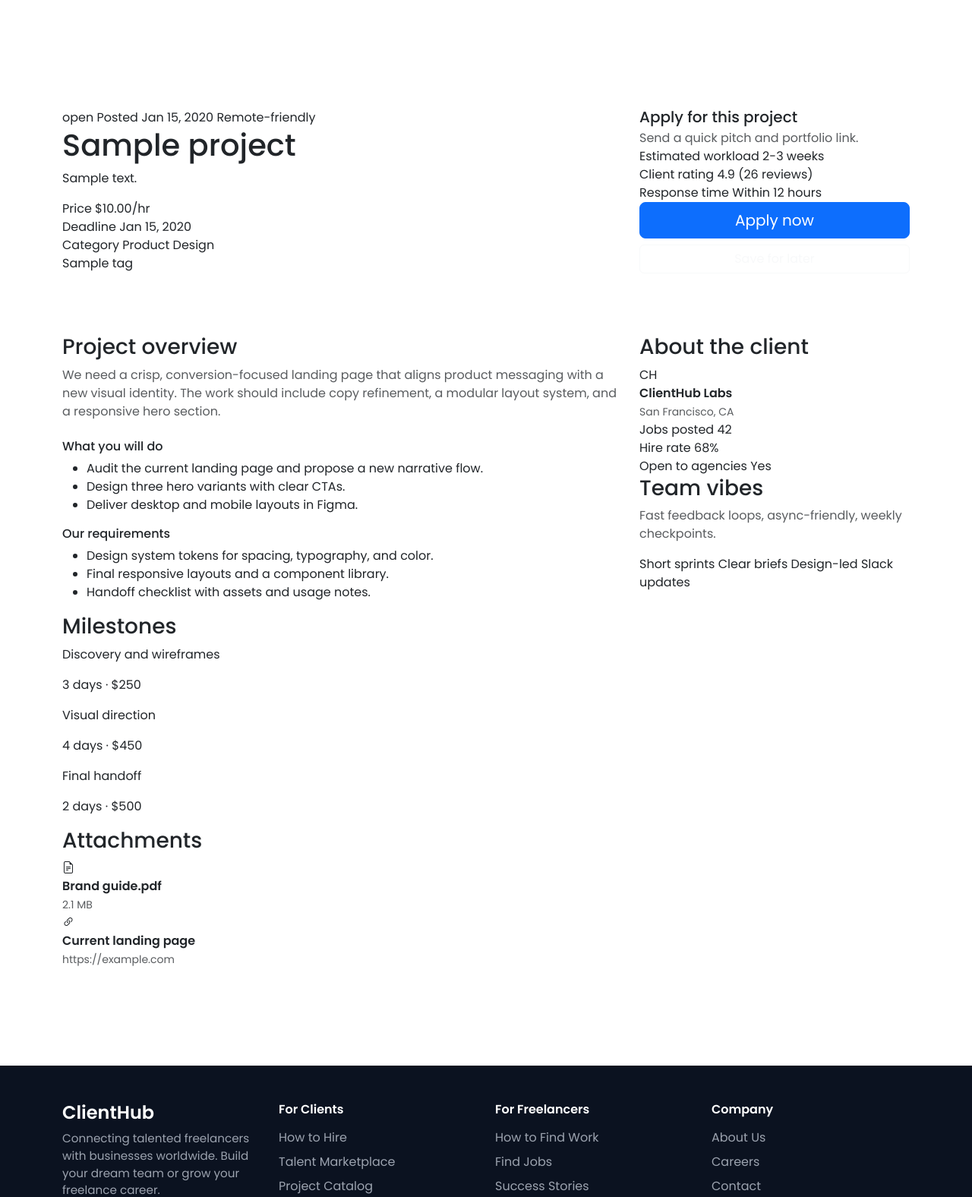
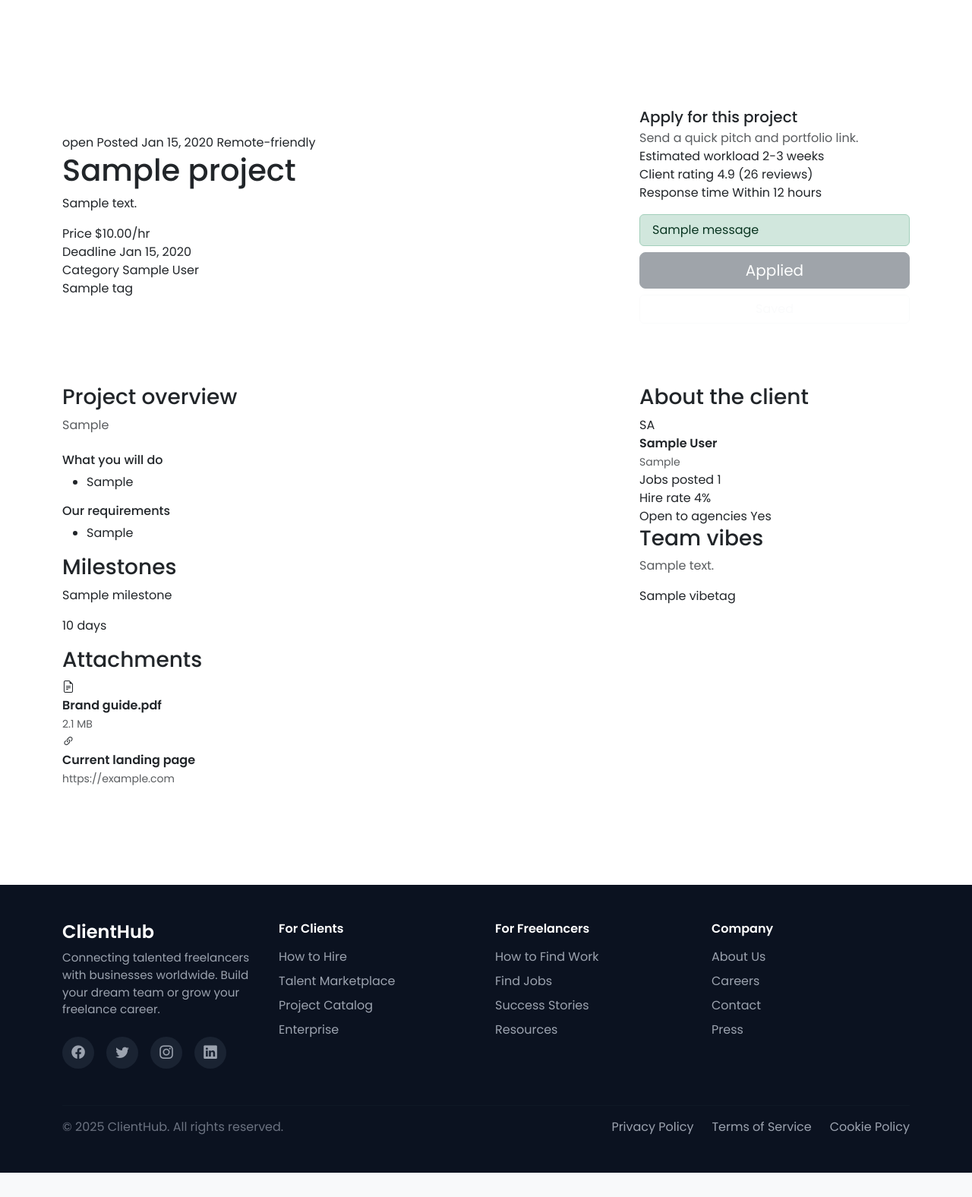
Before and after one commit to Rostyslavv11/client-hub, a Django app: page /projects/project/1 in a window 1280 px wide. Shown: the part 56-1632 px from the top of the page at 76% size. After the commit the page ends 1600 px from the top, so only its background shows below. Run offline with Django 5.2, Linux system fonts and the light colour scheme; a user stored in the database is signed in; tables that the repository leaves empty hold one stand-in row (values such as "Sample post"); one stand-in notice (Sample message) is shown; parts of the project's set-up code (start-up, migrations or seed data) failed here and were passed over.

Commit message:
feat(projects): save/apply flow on project detail

```diff
--- a/projects/urls.py
+++ b/projects/urls.py
@@ -1,10 +1,11 @@
 from django.urls import path
-from projects.views import ProjectsListView, ProjectDetailView
-
+from projects.views import ProjectsListView, ProjectDetailView, ApplicationCreateView, save_project
 
 urlpatterns = [
     path("find-work/", ProjectsListView.as_view(), name="find_work"),
-    path("project/<int:pk>", ProjectDetailView.as_view(), name="project_detail")
+    path("project/<int:pk>", ProjectDetailView.as_view(), name="project_detail"),
+    path("project/<int:pk>/applyl", ApplicationCreateView.as_view(), name="project_appy"),
+    path("project/<int:pk>/save/", save_project, name="project_save"),
 ]
 
 app_name = "projects"
--- a/projects/views.py
+++ b/projects/views.py
@@ -1,7 +1,13 @@
-from django.views.generic import ListView, DetailView
+from django.views.generic import ListView, DetailView, CreateView
 from django.db.models import Q
 from django.contrib.auth.mixins import LoginRequiredMixin
-from projects.models import Project, Tags
+from django.contrib import messages
+from django.contrib.auth.decorators import login_required
+from django.shortcuts import redirect, get_object_or_404
+from django.views.decorators.http import require_POST
+
+from projects.forms import ApplicationForm
+from projects.models import Project, Tags, Application, SavedProject
 from django.utils import timezone
 from datetime import timedelta
 
@@ -34,7 +40,7 @@
             if sorting == "budget_lth":
                 queryset = queryset.order_by("price")
             if sorting == "deadline":
-                queryset = queryset.order_by("-deadline")
+                queryset = queryset.order_by("deadline")
 
         if project_type == "hourly":
             budget = ""
@@ -71,3 +77,54 @@
 
 class ProjectDetailView(LoginRequiredMixin, DetailView):
     model = Project
+    template_name = "projects/project_detail.html"
+
+    def get_context_data(self, **kwargs):
+        context = super().get_context_data(**kwargs)
+        context["form"] = ApplicationForm()
+        context["has_applied"] = Application.objects.filter(
+            project=self.object,
+            freelancer=self.request.user
+        ).exists()
+        context["is_saved"] = SavedProject.objects.filter(
+            user=self.request.user,
+            project=self.object
+        ).exists()
+        return context
+
+    def post(self, request, *args, **kwargs):
+        self.object = self.get_object()
+        if Application.objects.filter(project=self.object, freelancer=request.user).exists():
+            messages.info(request, "You’ve already applied for this project")
+            return redirect("projects:project_detail", pk=self.object.pk)
+        form = ApplicationForm(request.POST, request.FILES)
+        if form.is_valid():
+            form.instance.freelancer = request.user
+            form.instance.project = self.object
+            form.instance.status = Application.Status.IN_REVIEW
+            form.save()
+            messages.success(request, "Application submitted successfully")
+            return redirect("projects:project_detail", pk=self.object.pk)
+        context = self.get_context_data()
+        context["form"] = form
+        return self.render_to_response(context)
+
+
+@login_required
+@require_POST
+def save_project(request, pk):
+    project = get_object_or_404(Project, pk=pk)
+    SavedProject.objects.get_or_create(user=request.user, project=project)
+    messages.success(request, "Project saved")
+    return redirect("projects:project_detail", pk=pk)
+
+
+class ApplicationCreateView(LoginRequiredMixin, CreateView):
+    model = Application
+    form_class = ApplicationForm
+    template_name = "projects/project_detail.html"
+
+    def form_valid(self, form):
+        form.instance.freelancer = self.request.user
+        form.instance.project_id = self.kwargs["project_id"]
+        return super().form_valid(form)
--- a/templates/projects/project_detail.html
+++ b/templates/projects/project_detail.html
@@ -1,5 +1,12 @@
 {% extends "base.html" %}
 {% load static %}
+{% block extra_css %}
+<link rel="stylesheet" href="{% static 'css/projects/style_project_modal_label.css' %}">
+{% endblock %}
+
+{% block extra_scripts %}
+<script src="{% static 'js/projects/project_modal_label.js' %}"></script>
+{% endblock %}
 {% block content %}
 <main class="project-detail py-5">
   <section class="project-hero mb-5">
@@ -33,17 +40,16 @@
               </div>
               <div>
                 <span class="project-stat-label">Category</span>
-                <span class="project-stat-value">Product Design</span>
+                {% for category in project.client.user.category.all %}
+                <span class="project-stat-value">{{ category.name }}</span>
+                {% endfor %}
               </div>
             </div>
             <div class="project-tags">
               {% for tag in project.tags.all %}
                 <span class="project-tag">{{ tag.name }}</span>
               {% empty %}
-                <span class="project-tag">UI/UX</span>
-                <span class="project-tag">Figma</span>
-                <span class="project-tag">Webflow</span>
-                <span class="project-tag">Branding</span>
+                <span class="project-tag">No tags</span>
               {% endfor %}
             </div>
           </div>
@@ -68,8 +74,28 @@
                 <span class="project-cta-value">Within 12 hours</span>
               </div>
             </div>
-            <button class="btn btn-primary w-100 btn-lg">Apply now</button>
-            <button class="btn btn-outline-light w-100 mt-2">Save for later</button>
+            {% if messages %}
+            <div class="mt-3">
+              {% for message in messages %}
+              <div class="alert alert-{{ message.tags|default:'info' }} py-2 mb-2" role="alert">
+                {{ message }}
+              </div>
+              {% endfor %}
+            </div>
+            {% endif %}
+            <button
+              class="btn {% if has_applied %}btn-secondary{% else %}btn-primary{% endif %} w-100 btn-lg"
+              {% if not has_applied %}data-bs-toggle="modal" data-bs-target="#applyModal"{% endif %}
+              {% if has_applied %}disabled aria-disabled="true"{% endif %}
+            >
+              {% if has_applied %}Applied{% else %}Apply now{% endif %}
+            </button>
+            <form method="post" action="{% url 'projects:project_save' project.pk %}" class="mt-2">
+              {% csrf_token %}
+              <button class="btn btn-outline-light w-100" type="submit" {% if is_saved %}disabled{% endif %}>
+                {% if is_saved %}Saved{% else %}Save for later{% endif %}
+              </button>
+            </form>
           </div>
         </div>
       </div>
@@ -81,26 +107,31 @@
       <div class="col-lg-8">
         <div class="project-panel">
           <h3 class="project-panel-title">Project overview</h3>
-          <p class="text-muted mb-4">
-            We need a crisp, conversion-focused landing page that aligns product messaging with a new visual identity.
-            The work should include copy refinement, a modular layout system, and a responsive hero section.
-          </p>
+          <p class="text-muted mb-4">{{ object.project_overview }}</p>
           <div class="project-columns">
             <div>
               <h6 class="project-panel-subtitle">What you will do</h6>
+              {% if project.responsibilities %}
               <ul class="project-list">
-                <li>Audit the current landing page and propose a new narrative flow.</li>
-                <li>Design three hero variants with clear CTAs.</li>
-                <li>Deliver desktop and mobile layouts in Figma.</li>
+                {% for line in project.responsibilities.splitlines %}
+                  {% if line %}
+                    <li>{{ line }}</li>
+                  {% endif %}
+                {% endfor %}
               </ul>
+              {% endif %}
             </div>
             <div>
               <h6 class="project-panel-subtitle">Our requirements</h6>
+              {% if project.requirements %}
               <ul class="project-list">
-                <li>Design system tokens for spacing, typography, and color.</li>
-                <li>Final responsive layouts and a component library.</li>
-                <li>Handoff checklist with assets and usage notes.</li>
+                {% for line in project.requirements.splitlines %}
+                  {% if line %}
+                    <li>{{ line }}</li>
+                  {% endif %}
+                {% endfor %}
               </ul>
+              {% endif %}
             </div>
           </div>
         </div>
@@ -108,27 +139,15 @@
         <div class="project-panel">
           <h3 class="project-panel-title">Milestones</h3>
           <div class="project-timeline">
+            {% for milestone in project.milestones.all %}
             <div class="project-timeline-item">
               <div class="project-timeline-dot"></div>
               <div>
-                <p class="project-timeline-title">Discovery and wireframes</p>
-                <p class="project-timeline-meta">3 days · $250</p>
+                <p class="project-timeline-title">{{ milestone.title }}</p>
+                <p class="project-timeline-meta">{{ milestone.duration_days }} days</p>
               </div>
             </div>
-            <div class="project-timeline-item">
-              <div class="project-timeline-dot"></div>
-              <div>
-                <p class="project-timeline-title">Visual direction</p>
-                <p class="project-timeline-meta">4 days · $450</p>
-              </div>
-            </div>
-            <div class="project-timeline-item">
-              <div class="project-timeline-dot"></div>
-              <div>
-                <p class="project-timeline-title">Final handoff</p>
-                <p class="project-timeline-meta">2 days · $500</p>
-              </div>
-            </div>
+            {% endfor %}
           </div>
         </div>
 
@@ -157,40 +176,127 @@
         <div class="project-panel project-panel-sticky">
           <h3 class="project-panel-title">About the client</h3>
           <div class="project-client">
-            <div class="project-client-avatar">CH</div>
+            <div class="project-client-avatar">{{ project.client.company_name|slice:":2"|upper }}</div>
             <div>
-              <p class="mb-0 fw-semibold">ClientHub Labs</p>
-              <small class="text-muted">San Francisco, CA</small>
+              <p class="mb-0 fw-semibold">{{ project.client.company_name }}</p>
+              <small class="text-muted">{{ project.client.location }}</small>
             </div>
           </div>
           <div class="project-client-stats">
             <div>
               <span class="project-cta-label">Jobs posted</span>
-              <span class="project-cta-value">42</span>
+              <span class="project-cta-value">{{ project.client.projects.count }}</span>
             </div>
             <div>
               <span class="project-cta-label">Hire rate</span>
-              <span class="project-cta-value">68%</span>
+              <span class="project-cta-value">{{ project.client.hire_rate }}%</span>
             </div>
             <div>
               <span class="project-cta-label">Open to agencies</span>
-              <span class="project-cta-value">Yes</span>
+              <span class="project-cta-value">
+                {% if project.client.is_open_to_agencies %}
+                  Yes
+                  {% else %}
+                  No
+                {% endif %}
+              </span>
             </div>
           </div>
         </div>
 
         <div class="project-panel">
           <h3 class="project-panel-title">Team vibes</h3>
-          <p class="text-muted">Fast feedback loops, async-friendly, weekly checkpoints.</p>
+          <p class="text-muted">{{ project.vibe_description }}</p>
           <div class="project-pill-grid">
-            <span>Short sprints</span>
-            <span>Clear briefs</span>
-            <span>Design-led</span>
-            <span>Slack updates</span>
+            {% for vibe in project.vibe_tags.all %}
+              <span>{{ vibe }}</span>
+            {% endfor %}
           </div>
         </div>
       </div>
     </div>
   </section>
 </main>
+<div class="modal fade apply-modal" id="applyModal" tabindex="-1" aria-labelledby="applyModalLabel" aria-hidden="true">
+  <div class="modal-dialog modal-dialog-centered modal-lg">
+    <div class="modal-content">
+      <div class="modal-header border-0 pb-0">
+        <div>
+          <h4 class="modal-title" id="applyModalLabel">Apply for this project</h4>
+          <p class="text-muted mb-2">Share a quick pitch and the links that matter most.</p>
+          <span class="apply-pill"><i class="bi bi-clock"></i> 3 minutes to apply</span>
+        </div>
+        <button type="button" class="btn-close" data-bs-dismiss="modal" aria-label="Close"></button>
+      </div>
+      <div class="modal-body pt-3">
+        <form method="post" enctype="multipart/form-data">
+          {% csrf_token %}
+          {% if has_applied %}
+            <div class="alert alert-info py-2" role="alert">
+              You have already applied to this project.
+            </div>
+          {% endif %}
+          <div class="row g-3">
+              <div class="col-md-6">
+                <label class="form-label">Full name</label>
+                {{ form.full_name }}
+              </div>
+              <div class="col-md-6">
+                <label class="form-label">Email</label>
+                {{ form.email }}
+              </div>
+              <div class="col-12">
+                <label class="form-label">Short pitch</label>
+                {{ form.pitch }}
+              </div>
+            <div class="col-md-6">
+              <label class="form-label">Portfolio format</label>
+                <div class="d-flex flex-wrap gap-3 pt-1">
+                  <div class="form-check">
+                    <input class="form-check-input" type="radio" name="portfolio_format" id="portfolioLink" value="link" checked>
+                    <label class="form-check-label" for="portfolioLink">Link</label>
+                  </div>
+                  <div class="form-check">
+                    <input class="form-check-input" type="radio" name="portfolio_format" id="portfolioFile" value="file">
+                    <label class="form-check-label" for="portfolioFile">File</label>
+                  </div>
+                </div>
+              </div>
+              <div class="col-12">
+                <div id="portfolioLinkBlock">
+                  <label class="form-label">Portfolio link</label>
+                  {{ form.portfolio_url }}
+                </div>
+                <div id="portfolioFileBlock" class="d-none">
+                  <label class="form-label">Portfolio file</label>
+                  {{ form.portfolio_file }}
+                  <small class="text-muted d-block mt-2">PDF or zip, up to 20 MB.</small>
+                </div>
+              </div>
+              <div class="col-md-6">
+                <label class="form-label">Availability</label>
+                {{ form.availability }}
+              </div>
+              <div class="col-md-6">
+                <label class="form-label">Estimated timeline</label>
+                {{ form.estimated_timeline }}
+              </div>
+              <div class="col-md-6">
+                <label class="form-label">Proposed budget</label>
+                {{ form.proposed_budget }}
+              </div>
+              <div class="col-12">
+                <label class="form-label">Additional notes</label>
+                {{ form.additional_notes }}
+              </div>
+          </div>
+          <div class="d-flex justify-content-end gap-2 mt-4">
+            <button type="button" class="btn btn-outline-secondary" data-bs-dismiss="modal">Cancel</button>
+            <button type="submit" class="btn btn-primary" {% if has_applied %}disabled{% endif %}>Send application</button>
+          </div>
+        </form>
+      </div>
+    </div>
+  </div>
+</div>
 {% endblock %}
```
